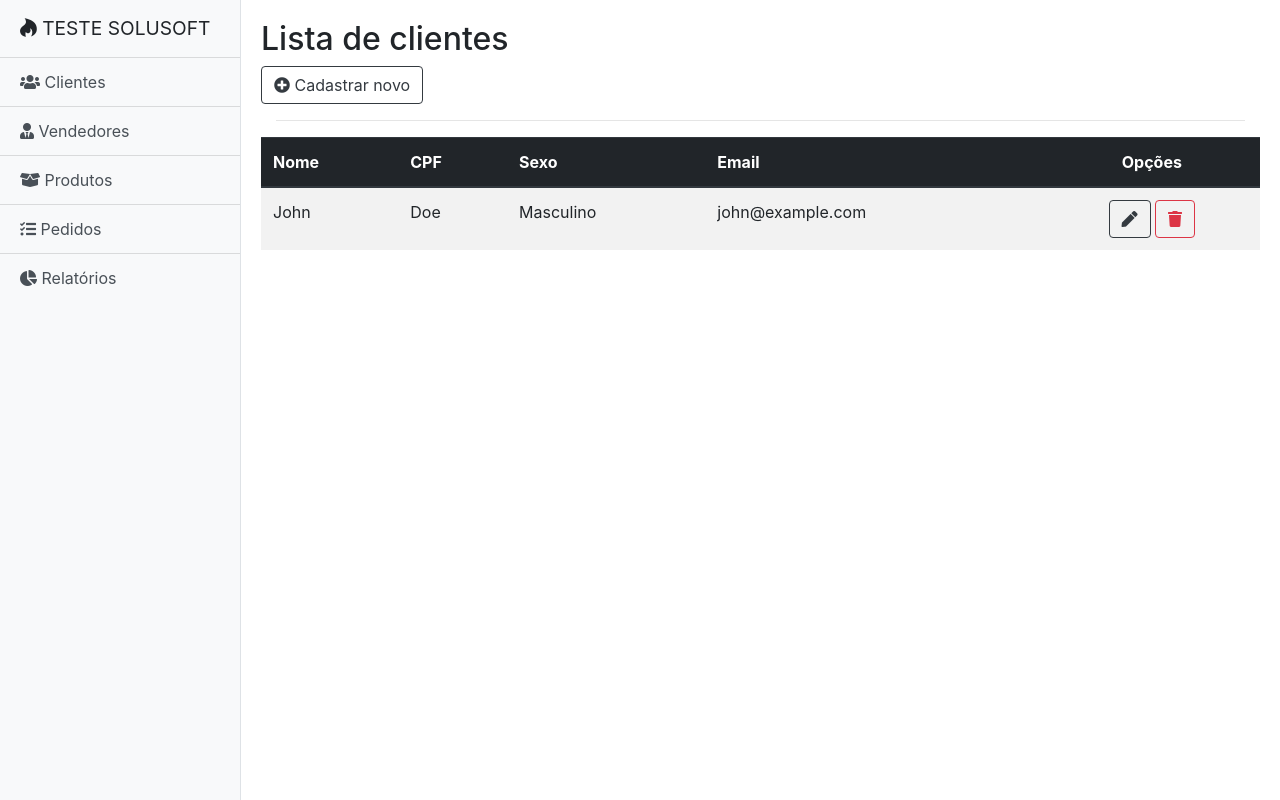
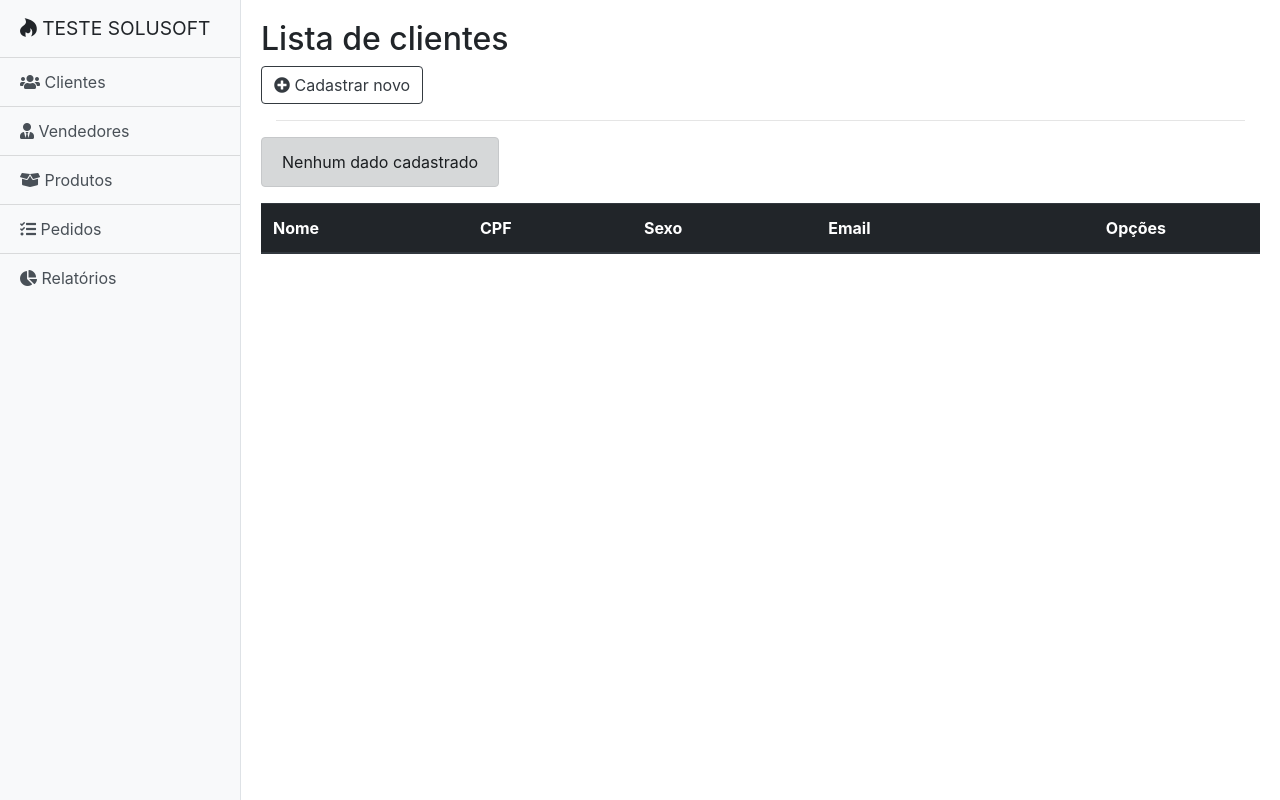
Before and after one commit to Eduardosfer/testesolusoft, a CodeIgniter app: page /testesolusoft/ in a window 1280 px wide. Run offline with CodeIgniter, Linux system fonts and the light colour scheme; tables that the repository leaves empty hold one stand-in row (values such as "Sample post"); lists and menus that the app fills with data are empty.

Commit message:
Listar clientes. Pronto

```diff
--- a/application/controllers/Clientes.php
+++ b/application/controllers/Clientes.php
@@ -25,6 +25,8 @@ class Clientes extends CI_Controller {
 		// Indice 'page' é utilizado para informar qual página deve ser incluida na main_page
 		$this->view_data['page'] = "clientes/lista";
 		$this->view_data['page_title'] = "Lista de clientes";
+		$this->load->model('Clientes_Model');
+		$this->view_data['clientes'] = $this->Clientes_Model->getData(array("cli_status" => "ativo"));
 		$this->load->view($this->main_page, $this->view_data);
 	}
 
--- a/application/views/clientes/lista.php
+++ b/application/views/clientes/lista.php
@@ -14,7 +14,6 @@
 	<hr>
 
 	<div class="row">
-
 		<table class="table table-striped">
 			<thead class="thead-dark">
 				<tr>
@@ -26,16 +25,24 @@
 				</tr>
 			</thead>
 			<tbody id="corpo_tabela">
-				<tr id="tr_item_1">
-					<td data-name="cli_nome">John</td>
-					<td data-name="cli_cpf">Doe</td>
-					<td data-name="cli_sexo">Masculino</td>
-					<td data-name="cli_email">john@example.com</td>
-					<td class="text-center">
-						<button type="button" onclick="editarCliente('mostrar', 'dados')" data-toggle="tooltip" data-placement="top" title="Editar" class="btn btn-outline-dark"><i class="fas fa-pen"></i></button>
-						<button type="button" onclick="removerCliente('mostrar', 1);" data-toggle="tooltip" data-placement="top" title="Excluir" class="btn btn-outline-danger"><i class="fas fa-trash"></i></button>
-					</td>
-				</tr>
+				<?php if (isset($clientes[0]->cli_codigo)) { ?>
+					<?php foreach ($clientes as $dado) { ?>
+						<tr id="tr_item_<?= $dado->cli_codigo ?>">
+							<td><?= $dado->cli_nome ?></td>
+							<td><?= $dado->cli_cpf ?></td>
+							<td><?= $dado->cli_sexo ?></td>
+							<td><?= $dado->cli_email ?></td>
+							<td class="text-center">
+								<button type="button" onclick="editarCliente('mostrar', <?= json_encode($dado) ?>)" data-toggle="tooltip" data-placement="top" title="Editar" class="btn btn-outline-dark"><i class="fas fa-pen"></i></button>
+								<button type="button" onclick="removerCliente('mostrar', <?= $dado->cli_codigo ?>);" data-toggle="tooltip" data-placement="top" title="Excluir" class="btn btn-outline-danger"><i class="fas fa-trash"></i></button>
+							</td>
+						</tr>
+					<?php } ?>
+				<?php } else { ?>
+					<div class="text-center">
+						<div id="alert_sem_dados" class="alert alert-dark text-center" role="alert">Nenhum dado cadastrado</div>
+					</div>
+				<?php } ?>
 			</tbody>
 		</table>
 
@@ -71,8 +78,8 @@
 							<label for="cli_sexo">Sexo</label>
 							<select class="form-control para_cadastrar" id="cli_sexo" name="cli_sexo">
 								<option value=""></option>
-								<option value="masculino">Masculino</option>
-								<option value="feminino">Feminino</option>
+								<option value="Masculino">Masculino</option>
+								<option value="Feminino">Feminino</option>
 							</select>
 						</div>
 						<div class="form-group">
@@ -114,8 +121,8 @@
 							<label for="cli_sexo">Sexo</label>
 							<select class="form-control para_editar" id="cli_sexo" name="cli_sexo">
 								<option value=""></option>
-								<option value="masculino">Masculino</option>
-								<option value="feminino">Feminino</option>
+								<option value="Masculino">Masculino</option>
+								<option value="Feminino">Feminino</option>
 							</select>
 						</div>
 						<div class="form-group">
@@ -195,6 +202,7 @@
 											</td>
 										</tr>
 									`);
+			$("#alert_sem_dados").fadeOut(1);
 		}
 
 		function editarItemTabela() {
```
